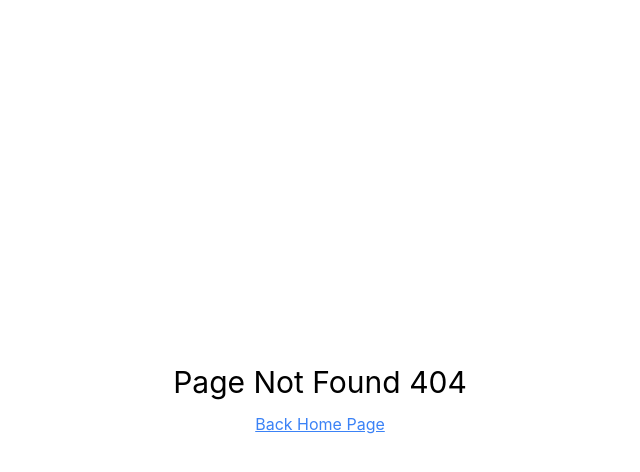
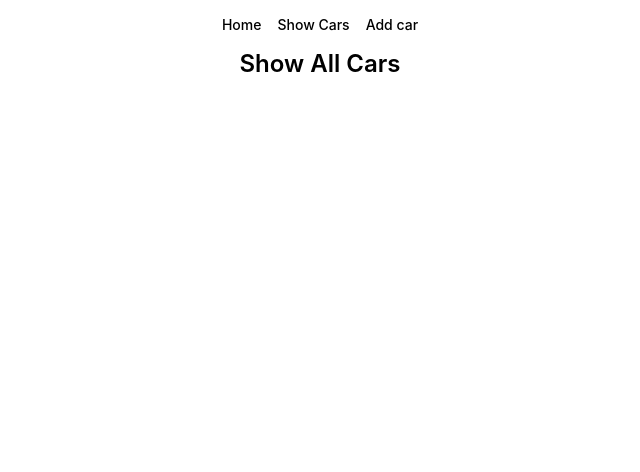
Before and after one commit to mohammedtakbir/React-CRUD-App-using-redux-toolkit-practice, a React (Create React App) app: page /show-cars in a window 1280 px wide. Before the commit this address had no page. Shown: the top 472 px of the page, without its empty margins (320-960 px from the left). Built offline with nearby package versions, Linux system fonts and the light colour scheme.

Commit message:
redux/toolkit setup done

```diff
--- a/package.json
+++ b/package.json
@@ -12,6 +12,7 @@
     "react-redux": "^8.0.5",
     "react-router-dom": "^6.6.1",
     "react-scripts": "5.0.1",
+    "uuid": "^9.0.0",
     "web-vitals": "^2.1.4"
   },
   "scripts": {
--- /dev/null
+++ b/src/App/store.js
@@ -0,0 +1,8 @@
+import { configureStore } from "@reduxjs/toolkit";
+
+const store = configureStore({
+    reducer: {
+
+    }
+})
+export default store;
--- /dev/null
+++ b/src/Feature/CarsSlice.js
@@ -0,0 +1,21 @@
+import { createSlice } from '@reduxjs/toolkit';
+import { v4 as uuidv4 } from 'uuid';
+
+
+const initialCars = {
+    cars: [
+        { id: uuidv4(), brandName: 'Porche', modelName: '911 Turbo S', year: 2019 },
+        { id: uuidv4(), brandName: 'Audi', modelName: 'RS7', year: 2018 }
+    ]
+}
+
+const carsSlice = createSlice({
+    name: 'cars',
+    initialState: initialCars,
+    reducers: {
+        showCars: (state) => state
+    }
+})
+
+export const { showCars } = carsSlice.actions;
+export default carsSlice.reducer;
--- /dev/null
+++ b/src/Pages/AddCar.js
@@ -0,0 +1,11 @@
+import React from 'react';
+
+const AddCar = () => {
+    return (
+        <div>
+            <h2 className='text-center text-2xl font-semibold'>Add a Car</h2>
+        </div>
+    );
+};
+
+export default AddCar;
--- a/src/Pages/Home.js
+++ b/src/Pages/Home.js
@@ -3,7 +3,7 @@ import React from 'react';
 const Home = () => {
     return (
         <div>
-            <h2>Home</h2>
+            <h2 className='text-center text-3xl font-semibold'>Home</h2>
         </div>
     );
 };
--- /dev/null
+++ b/src/Pages/Navbar.js
@@ -0,0 +1,14 @@
+import React from 'react';
+import { Link } from 'react-router-dom';
+
+const Navbar = () => {
+    return (
+        <nav className='text-center py-3'>
+            <Link to='/' className='mx-2 font-medium text-sm hover:underline'>Home</Link>
+            <Link to='/show-cars' className='mx-2 font-medium text-sm hover:underline'>Show Cars</Link>
+            <Link to='/add-car' className='mx-2 font-medium text-sm hover:underline'>Add car</Link>
+        </nav>
+    );
+};
+
+export default Navbar;
--- /dev/null
+++ b/src/Pages/ShowCars.js
@@ -0,0 +1,11 @@
+import React from 'react';
+
+const ShowCars = () => {
+    return (
+        <div>
+            <h1 className='text-center text-2xl font-semibold'>Show All Cars</h1>
+        </div>
+    );
+};
+
+export default ShowCars;
--- a/src/Routers/Index.js
+++ b/src/Routers/Index.js
@@ -1,14 +1,20 @@
 import React from 'react';
 import { BrowserRouter, Route, Routes } from 'react-router-dom';
+import AddCar from '../Pages/AddCar';
 import Error from '../Pages/Error';
 import Home from '../Pages/Home';
+import Navbar from '../Pages/Navbar';
+import ShowCars from '../Pages/ShowCars';
 
 const Index = () => {
     return (
         <BrowserRouter>
             <main className='max-w-[800px] mx-auto'>
+                <Navbar />
                 <Routes>
                     <Route path='/' element={<Home />}></Route>
+                    <Route path='/show-cars' element={<ShowCars />}></Route>
+                    <Route path='/add-car' element={<AddCar />}></Route>
                     <Route path='*' element={<Error />}></Route>
                 </Routes>
             </main>
--- a/src/index.js
+++ b/src/index.js
@@ -3,12 +3,14 @@ import ReactDOM from 'react-dom/client';
 import './index.css';
 import App from './App';
 import reportWebVitals from './reportWebVitals';
+import { Provider } from 'react-redux';
+import store from './App/store';
 
 const root = ReactDOM.createRoot(document.getElementById('root'));
 root.render(
-  <React.StrictMode>
+  <Provider store={store}>
     <App />
-  </React.StrictMode>
+  </Provider>
 );
 
 // If you want to start measuring performance in your app, pass a function
```
Also changed, not shown: 1 other file (tests, documents, lock files or other folders).
